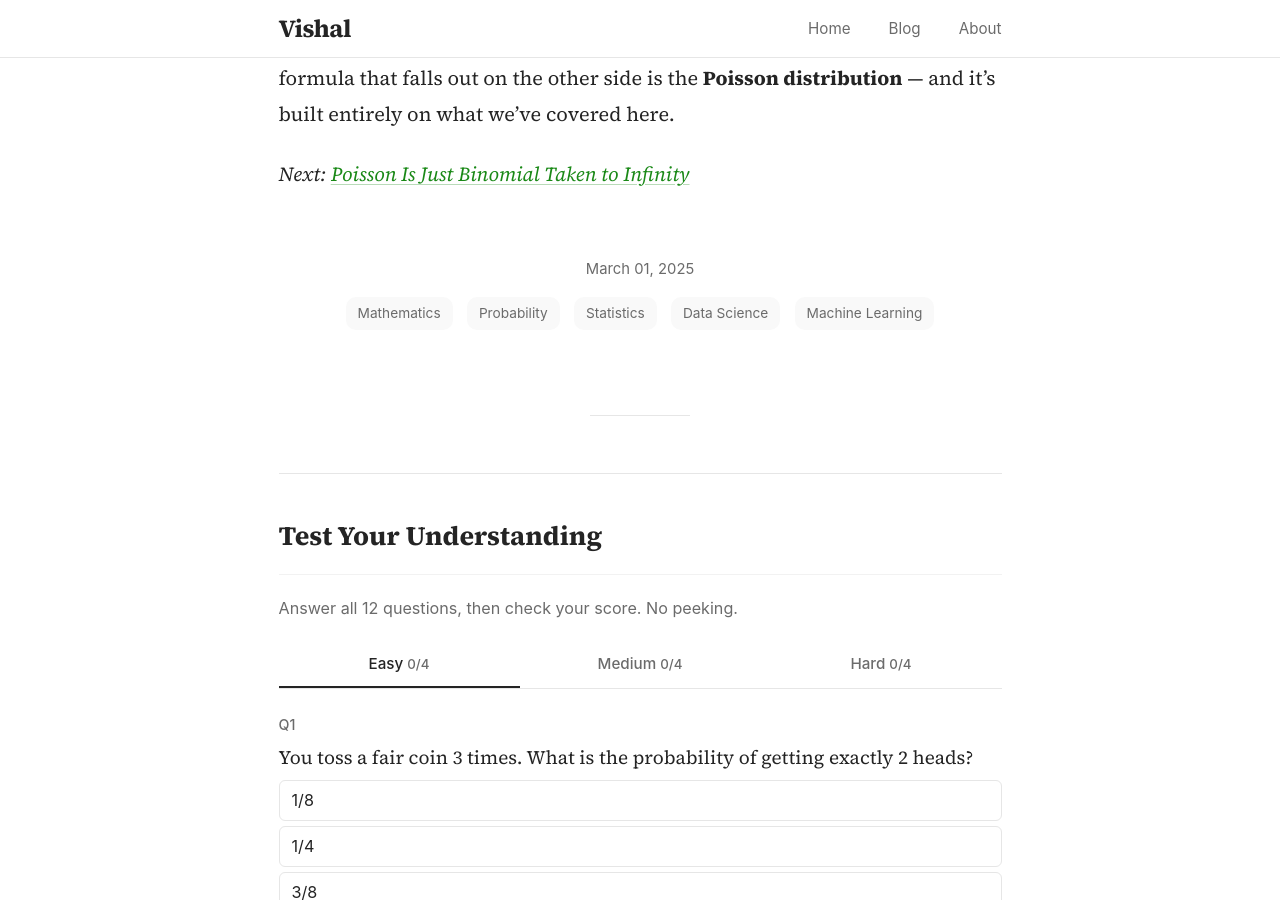
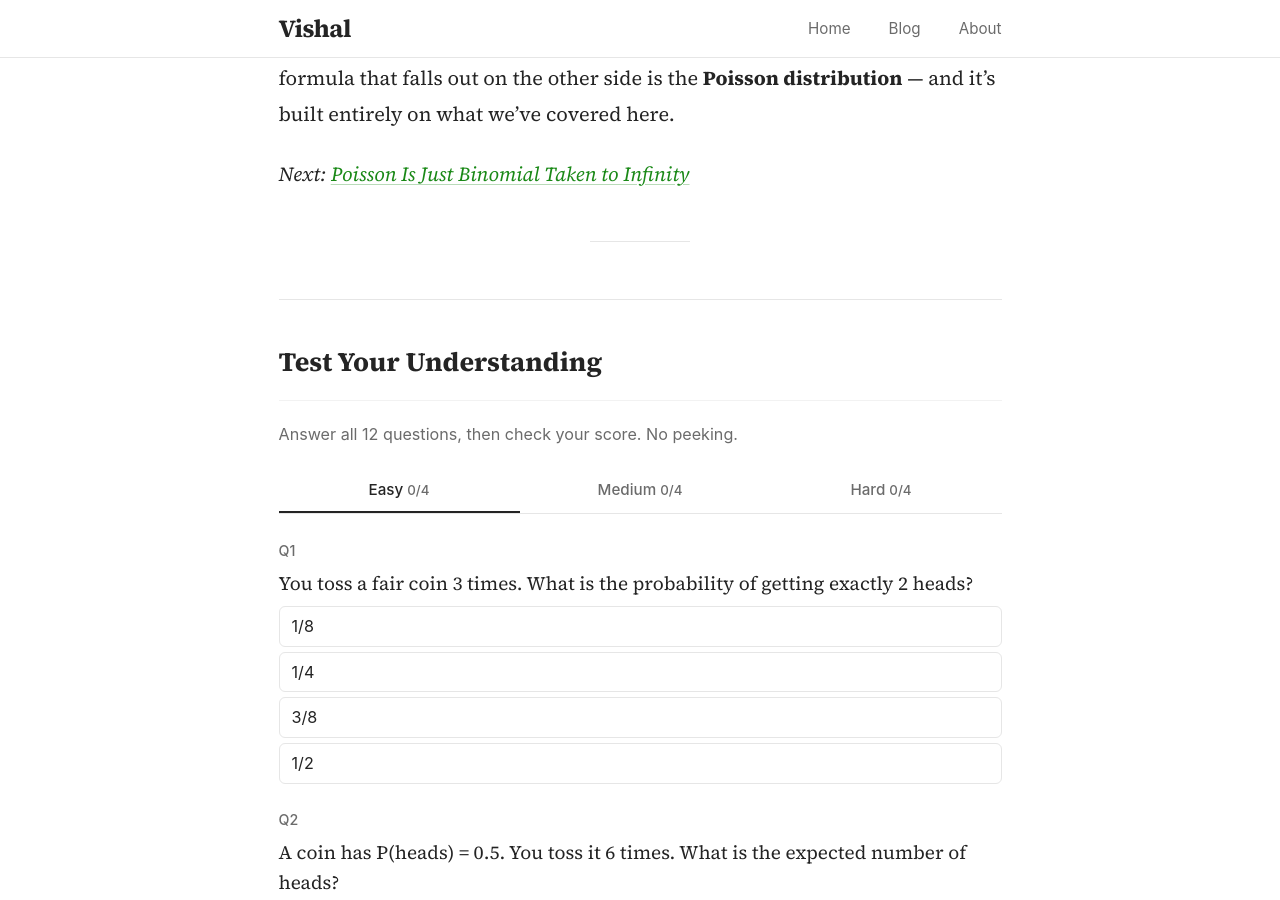
Before and after one commit to vishall4/vishall4.github.io, a Jekyll site: the page built from _posts/2025-03-01-binomial-distribution.md, in a window 1280 px wide and 900 px high, scrolled down 13339 px. Built offline with Jekyll 4.4.1, drawn with Linux system fonts in a browser that asks for light colours.

Commit message:
Clean up post metadata in binomial distribution article
Removed HTML elements related to post metadata and tags.

```diff
--- a/_posts/2025-03-01-binomial-distribution.md
+++ b/_posts/2025-03-01-binomial-distribution.md
@@ -361,16 +361,6 @@ The answer: push n to infinity while keeping the average rate constant. The form
 
 *Next: [Poisson Is Just Binomial Taken to Infinity](/poisson-distribution/)*
 
-<div style="text-align:center;padding:2rem 0;margin-top:1rem;">
-  <div style="font-family:-apple-system,BlinkMacSystemFont,sans-serif;font-size:.78rem;color:#6b6b6b;margin-bottom:.75rem;">March 01, 2025</div>
-  <div style="display:flex;justify-content:center;gap:.75rem;flex-wrap:wrap;">
-    <span style="font-family:-apple-system,BlinkMacSystemFont,sans-serif;font-size:.72rem;color:#6b6b6b;background:#f9f9f9;padding:4px 12px;border-radius:10px;">Mathematics</span>
-    <span style="font-family:-apple-system,BlinkMacSystemFont,sans-serif;font-size:.72rem;color:#6b6b6b;background:#f9f9f9;padding:4px 12px;border-radius:10px;">Probability</span>
-    <span style="font-family:-apple-system,BlinkMacSystemFont,sans-serif;font-size:.72rem;color:#6b6b6b;background:#f9f9f9;padding:4px 12px;border-radius:10px;">Statistics</span>
-    <span style="font-family:-apple-system,BlinkMacSystemFont,sans-serif;font-size:.72rem;color:#6b6b6b;background:#f9f9f9;padding:4px 12px;border-radius:10px;">Data Science</span>
-    <span style="font-family:-apple-system,BlinkMacSystemFont,sans-serif;font-size:.72rem;color:#6b6b6b;background:#f9f9f9;padding:4px 12px;border-radius:10px;">Machine Learning</span>
-  </div>
-</div>
 ---
 
 <div class="qz">
```
